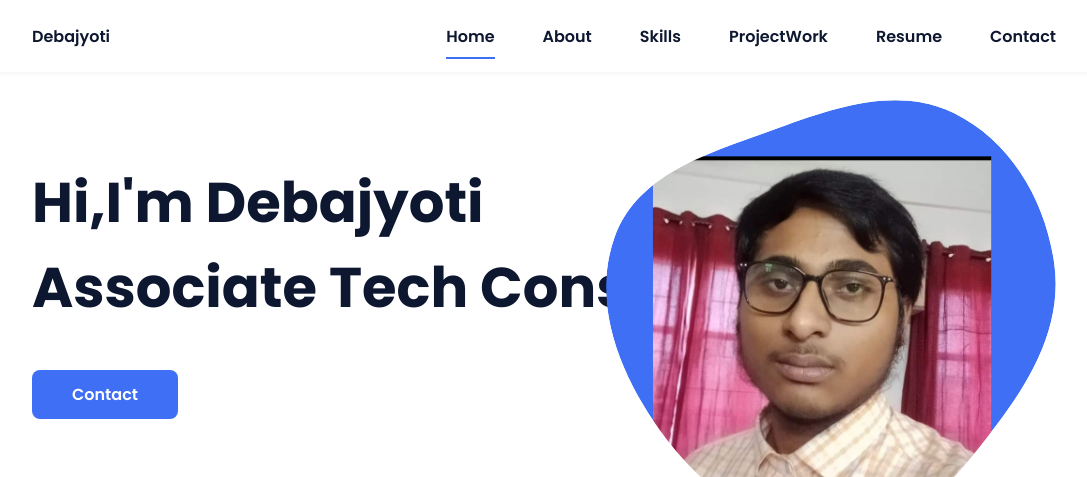
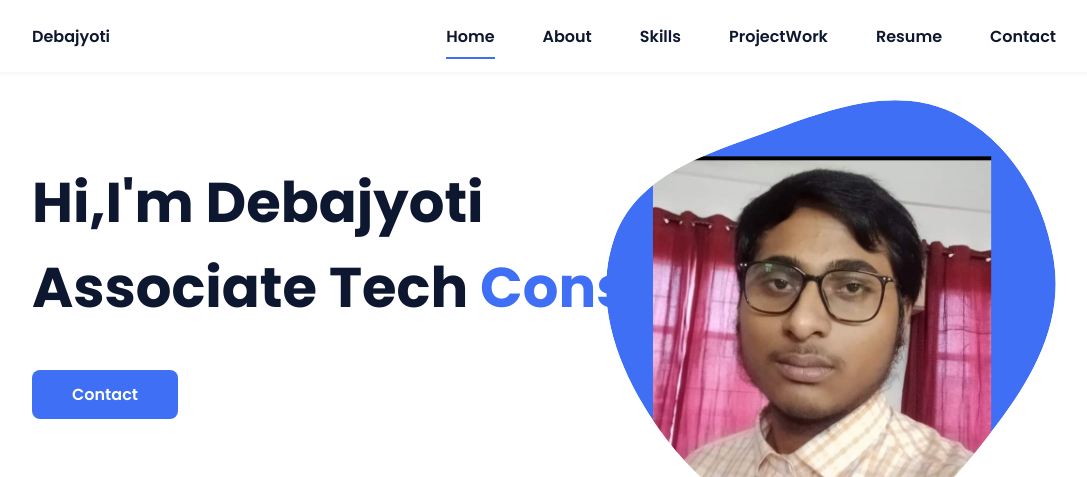
Before and after one commit to debajyotirkmveri/debajyotiresume.github.io, a plain HTML site: page index.html in a window 1280 px wide. Shown: the top 477 px of the page, without its empty margins (96-1183 px from the left). Drawn offline with nearby package versions, Linux system fonts and the light colour scheme.

Commit message:
Update index.html

```diff
--- a/index.html
+++ b/index.html
@@ -40,7 +40,7 @@
 <!--===== HOME =====-->
             <section class="home bd-grid" id="home">
                 <div class="home__data">
-                    <h1 class="home__title">Hi,I'm Debajyoti<br>Associate Tech Consultant<span class="home__title-color"></span><br> </h1>
+                    <h1 class="home__title">Hi,I'm Debajyoti<br>Associate Tech <span class="home__title-color">Consultant</span><br> </h1>
 
                     <a href="#" class="button">Contact</a>
                 </div>
```
